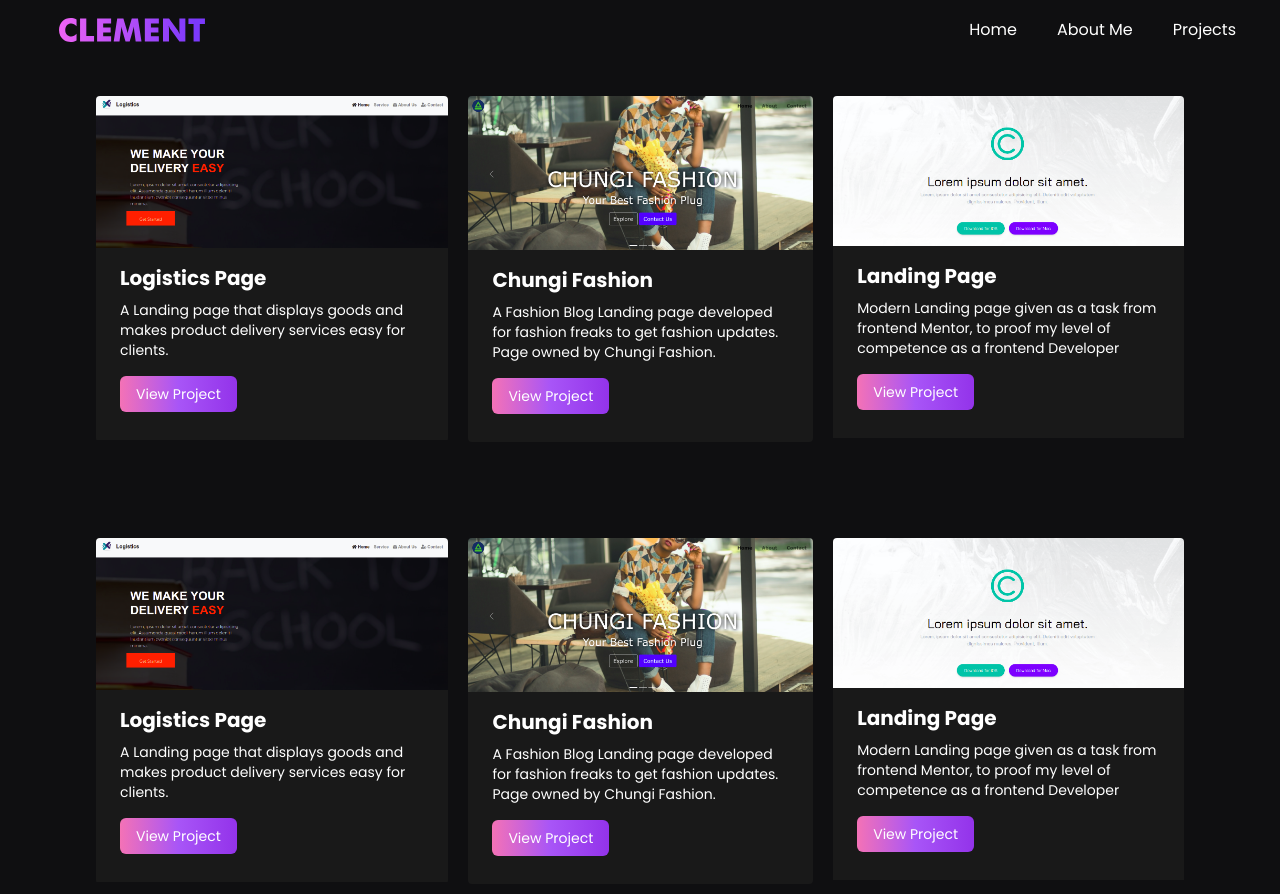
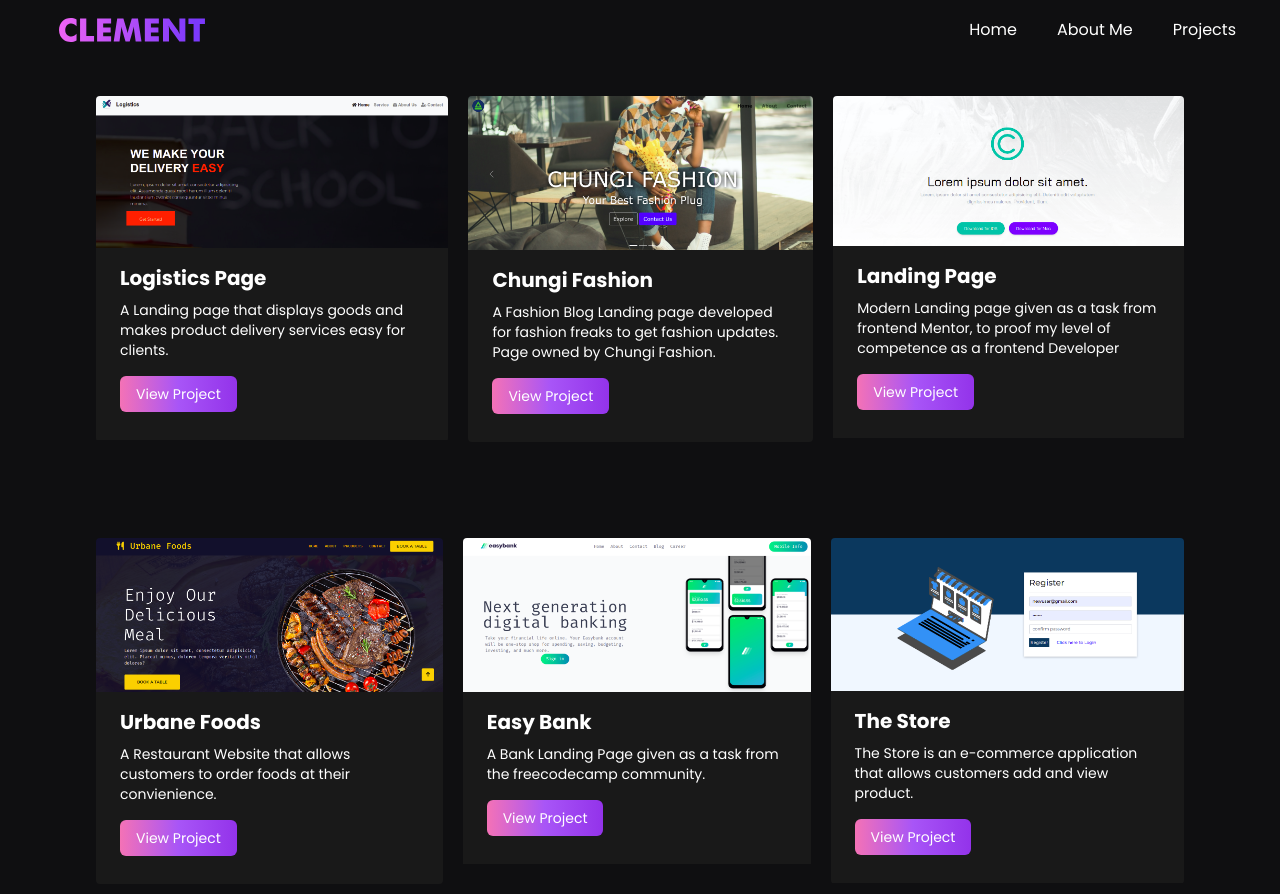
Before and after one commit to iamclement1/Clement-Portfolio, a React (Vite) app: page /projects in a window 1280 px wide. Shown: the top 894 px of the page. Built offline with nearby package versions, Linux system fonts and the light colour scheme.

Commit message:
added more project card

```diff
--- a/src/Components/Projects/ProjectCards.jsx
+++ b/src/Components/Projects/ProjectCards.jsx
@@ -1,6 +1,9 @@
 import Logistics from '../../assets/Logistics.png'
 import Fashion from '../../assets/Fashion.png'
 import Landing from '../../assets/Modern-Landing.png'
+import Urbane from '../../assets/Urbane.png'
+import Thestore from '../../assets/Thestore.png'
+import Easybank from '../../assets/Easybank.png'
 
 function ProjectCards() {
   return (
@@ -83,17 +86,16 @@ function ProjectCards() {
             md:space-y-0 space-y-3'>
                 <div className='md:max-w-sm min-w-screen rounded overflow-hidden
                 transform  transition duration-500 hover:scale-110 cursor-pointer'>
-                    <img src={Logistics} alt="" className='w-full' />
+                    <img src={Urbane} alt="" className='w-full' />
                     <div className='px-6 py-4 bg-[#191919] text-white'>
                         <div className='font-bold md:text-xl text-xs mb-2'>
-                            Logistics Page
+                            Urbane Foods
                         </div>
                         <p className='text-sm group-hover:text-white'>
-                            A Landing page that displays goods and makes product delivery services
-                            easy for clients.
+                            A Restaurant Website that allows customers to order foods at their convienience.
                         </p>
 
-                        <a href="https://crystals-logistics.netlify.app/"
+                        <a href="https://urbane-foods.netlify.app/"
                         target="_blank">
                         <button className='bg-gradient-to-r from-pink-400 via-purple-500
                             to-purple-600 text-white md:py-2 md:px-4 mb-3 mt-4 py-3 p-3 text-sm
@@ -106,17 +108,16 @@ function ProjectCards() {
                 </div>
                 <div className='md:max-w-sm min-w-screen rounded overflow-hidden
                 transform transition duration-500 hover:scale-110 cursor-pointer'>
-                    <img src={ Fashion } alt="" className='w-full' />
+                    <img src={ Easybank } alt="" className='w-full' />
                     <div className='px-6 py-4 bg-[#191919] text-white'>
                         <div className='font-bold md:text-xl text-xs mb-2'>
-                            Chungi Fashion
+                            Easy Bank
                         </div>
                         <p className='text-sm group-hover:text-white'>
-                            A Fashion Blog Landing page developed for fashion freaks to get
-                            fashion updates. Page owned by Chungi Fashion.
+                            A Bank Landing Page given as a task from the freecodecamp community.
                         </p>
 
-                        <a href="https://alist-fashion.netlify.app/" target = '_blank'>
+                        <a href="https://the-easybank.netlify.app/" target = '_blank'>
                         <button className='bg-gradient-to-r from-pink-400 via-purple-500
                             to-purple-600 text-white md:py-2 md:px-4 mb-3 mt-4 py-3 p-3
                             text-sm rounded-md' type='btn'>
@@ -129,17 +130,16 @@ function ProjectCards() {
 
                 <div className='md:max-w-sm min-w-screen rounded overflow-hidden
                 transform  transition duration-500 hover:scale-110 cursor-pointer'>
-                    <img src={ Landing } alt="" className='w-full' />
+                    <img src={ Thestore } alt="" className='w-full' />
                     <div className='px-6 py-4 bg-[#191919] text-white '>
                         <div className='font-bold md:text-xl text-xs mb-2'>
-                            Landing Page
+                            The Store
                         </div>
                         <p className='text-sm group-hover:text-white'>
-                            Modern Landing page given as a task from frontend Mentor, to
-                            proof my level of competence as a frontend Developer
+                            The Store is an e-commerce application that allows customers add and view product.
                         </p>
 
-                        <a href="https://modern-lp.netlify.app/"
+                        <a href="https://the-store-b3c99.web.app/login"
                         target='_blank'>
                         <button className='bg-gradient-to-r from-pink-400 via-purple-500
                             to-purple-600 text-white md:py-2 md:px-4 mb-3 mt-4 py-3 p-3  text-sm
```
